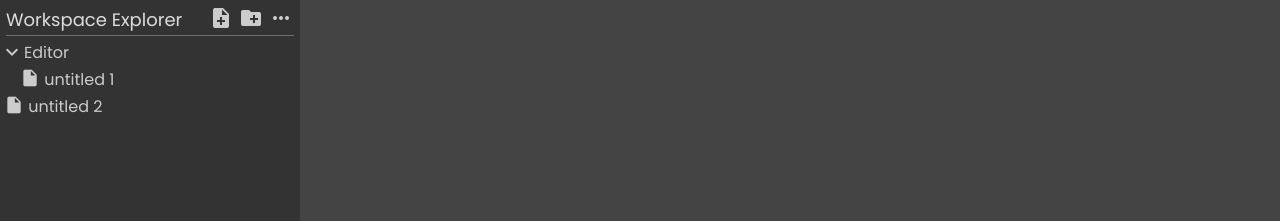
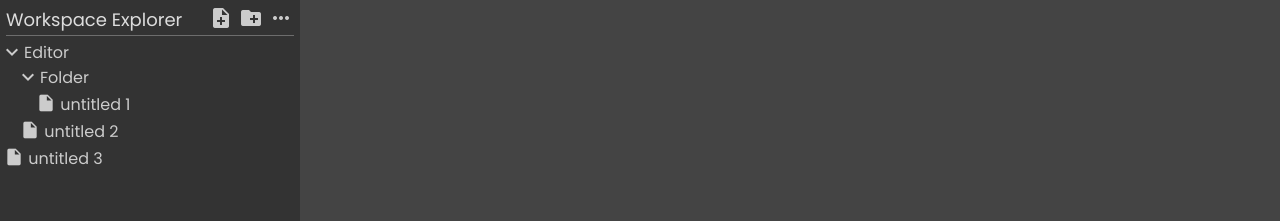
Before and after one commit to AngelDTF/lilac, an Electron app: page static/html/index.html in a window 1280 px wide. Shown: the top 221 px of the page. Drawn offline with Linux system fonts and the light colour scheme.

Commit message:
Small UI tests

```diff
--- a/static/html/index.html
+++ b/static/html/index.html
@@ -28,10 +28,19 @@
 						<div class="category-title-name">Editor</div>
 					</div>
 					<div class="category-inner">
-						<div class="sidebar-explorer-item"><span class="material-icons">insert_drive_file</span> untitled 1</div>
+						<div class="sidebar-explorer-category" collapsed="false">
+							<div class="category-title">
+								<span class="material-icons">expand_more</span>
+								<div class="category-title-name">Folder</div>
+							</div>
+							<div class="category-inner">
+								<div class="sidebar-explorer-item"><span class="material-icons">insert_drive_file</span> untitled 1</div>
+							</div>
+						</div>
+						<div class="sidebar-explorer-item"><span class="material-icons">insert_drive_file</span> untitled 2</div>
 					</div>
 				</div>
-				<div class="sidebar-explorer-item"><span class="material-icons">insert_drive_file</span> untitled 2</div>
+				<div class="sidebar-explorer-item"><span class="material-icons">insert_drive_file</span> untitled 3</div>
 			</div>
 		</div>
 		<div id="inner">
```
